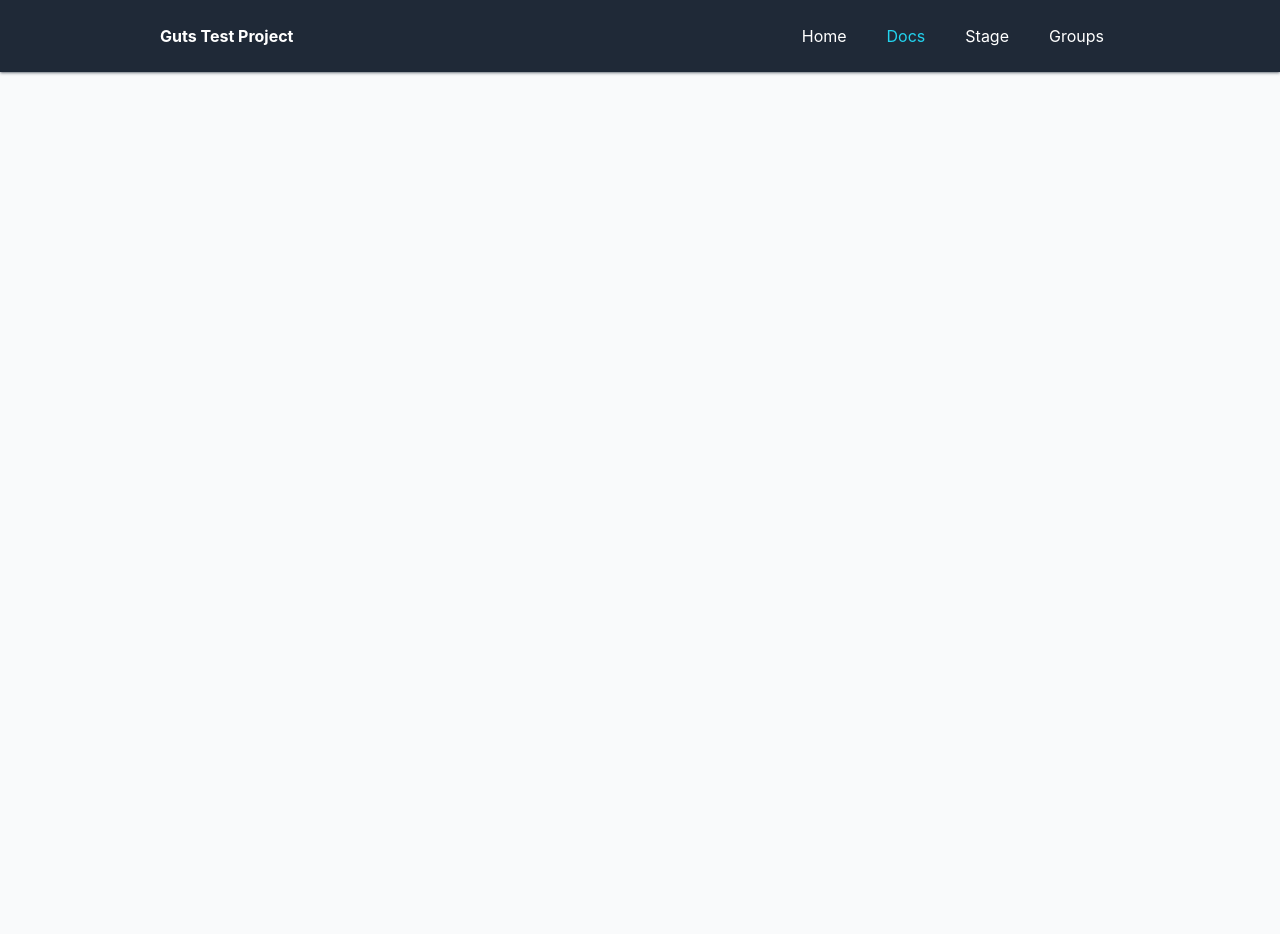
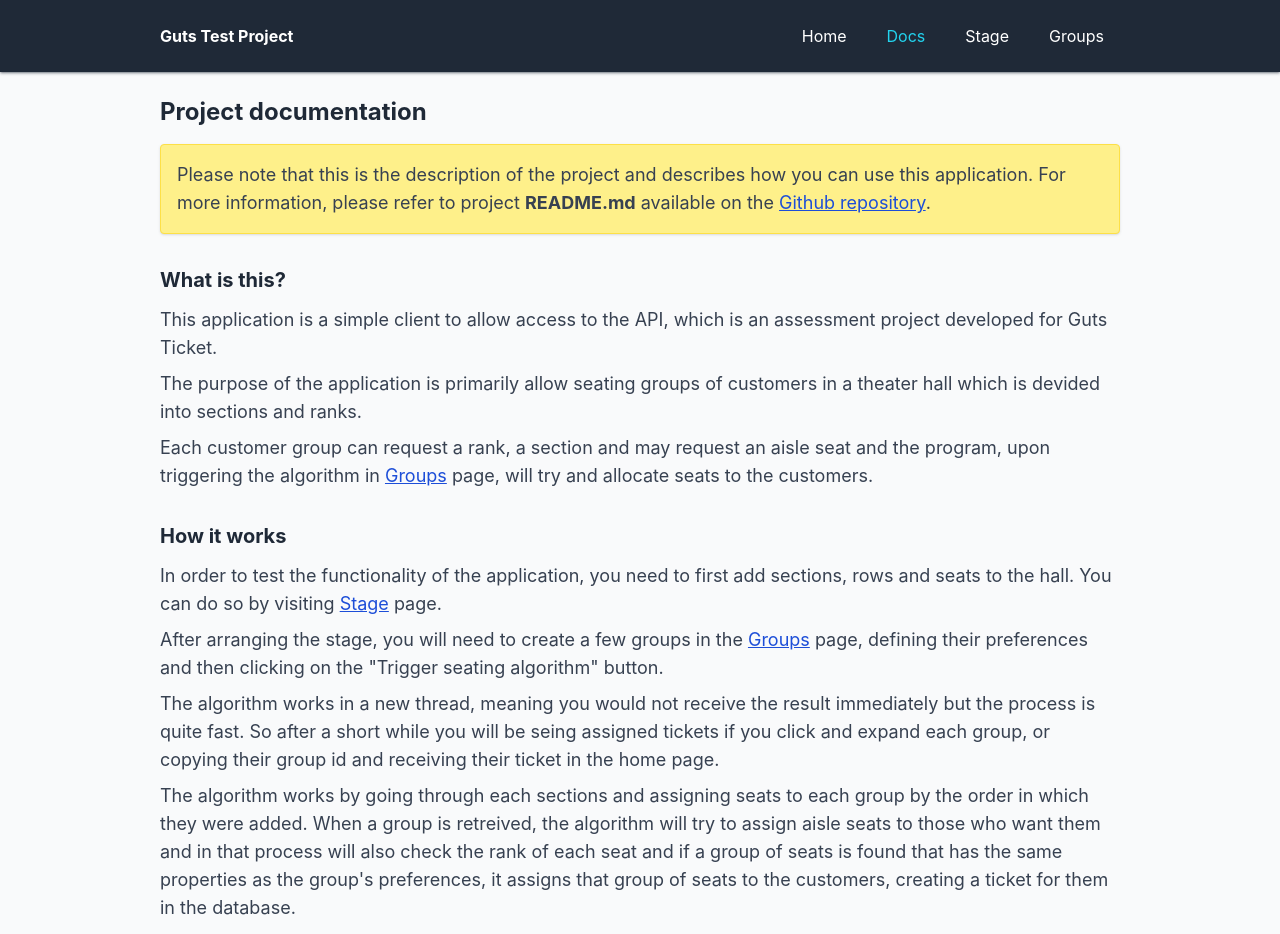
Before and after one commit to mpourismaiel/guts-theater-fe, a React (Create React App) app: page /docs in a window 1280 px wide. Shown: the top 934 px of the page. Before the commit the page ends 800 px from the top, so only its background shows below. Built offline with nearby package versions, Linux system fonts and the light colour scheme.

Commit message:
feat: add new docs page

```diff
--- a/src/App.tsx
+++ b/src/App.tsx
@@ -7,6 +7,7 @@ import Stage from "./pages/Stage";
 import Groups from "./pages/Groups";
 
 import "./global.css";
+import Docs from "./pages/Docs";
 
 function App() {
   return (
@@ -18,6 +19,7 @@ function App() {
       >
         <Header />
         <Routes>
+          <Route path="/docs" element={<Docs />} />
           <Route path="/stage" element={<Stage />} />
           <Route path="/groups" element={<Groups />} />
         </Routes>
--- /dev/null
+++ b/src/pages/Docs/Docs.module.css
@@ -0,0 +1,33 @@
+.container {
+  @apply flex flex-col;
+}
+
+.h1,
+.h2,
+.h3 {
+  @apply text-gray-800 font-bold mt-6;
+}
+
+.h1 {
+  @apply text-2xl mb-4;
+}
+
+.h2 {
+  @apply text-xl mb-3;
+}
+
+.h3 {
+  @apply text-lg mb-2;
+}
+
+.p {
+  @apply text-gray-700 mb-2 text-lg;
+}
+
+.p a {
+  @apply text-blue-700 underline;
+}
+
+.p.info {
+  @apply border rounded border-yellow-300 bg-yellow-200 shadow p-4;
+}
--- /dev/null
+++ b/src/pages/Docs/index.tsx
@@ -0,0 +1,70 @@
+import classNames from "classnames";
+import Layout from "../../components/Layout";
+import styles from "./Docs.module.css";
+
+const Docs = (): JSX.Element => {
+  return (
+    <Layout>
+      <div className={styles.container}>
+        <h1 className={styles.h1}>Project documentation</h1>
+        <p className={classNames(styles.p, styles.info)}>
+          Please note that this is the description of the project and describes
+          how you can use this application. For more information, please refer
+          to project <b>README.md</b> available on the{" "}
+          <a href="https://github.com/mpourismaiel/guts-theater">
+            Github repository
+          </a>
+          .
+        </p>
+        <h2 className={styles.h2}>What is this?</h2>
+        <p className={styles.p}>
+          This application is a simple client to allow access to the API, which
+          is an assessment project developed for Guts Ticket.
+        </p>
+        <p className={styles.p}>
+          The purpose of the application is primarily allow seating groups of
+          customers in a theater hall which is devided into sections and ranks.
+        </p>
+        <p className={styles.p}>
+          Each customer group can request a rank, a section and may request an
+          aisle seat and the program, upon triggering the algorithm in{" "}
+          <a href="/groups">Groups</a> page, will try and allocate seats to the
+          customers.
+        </p>
+        <h2 className={styles.h2}>How it works</h2>
+        <p className={styles.p}>
+          In order to test the functionality of the application, you need to
+          first add sections, rows and seats to the hall. You can do so by
+          visiting <a href="/stage">Stage</a> page.
+        </p>
+        <p className={styles.p}>
+          After arranging the stage, you will need to create a few groups in the{" "}
+          <a href="/groups">Groups</a> page, defining their preferences and then
+          clicking on the "Trigger seating algorithm" button.
+        </p>
+        <p className={styles.p}>
+          The algorithm works in a new thread, meaning you would not receive the
+          result immediately but the process is quite fast. So after a short
+          while you will be seing assigned tickets if you click and expand each
+          group, or copying their group id and receiving their ticket in the
+          home page.
+        </p>
+        <p className={styles.p}>
+          The algorithm works by going through each sections and assigning seats
+          to each group by the order in which they were added. When a group is
+          retreived, the algorithm will try to assign aisle seats to those who
+          want them and in that process will also check the rank of each seat
+          and if a group of seats is found that has the same properties as the
+          group's preferences, it assigns that group of seats to the customers,
+          creating a ticket for them in the database.
+        </p>
+        <p className={styles.p}>
+          You can see assigned seats in the <a href="/stage">Stage</a> page and
+          clicking on the "Assigned seats" button.
+        </p>
+      </div>
+    </Layout>
+  );
+};
+
+export default Docs;
```
